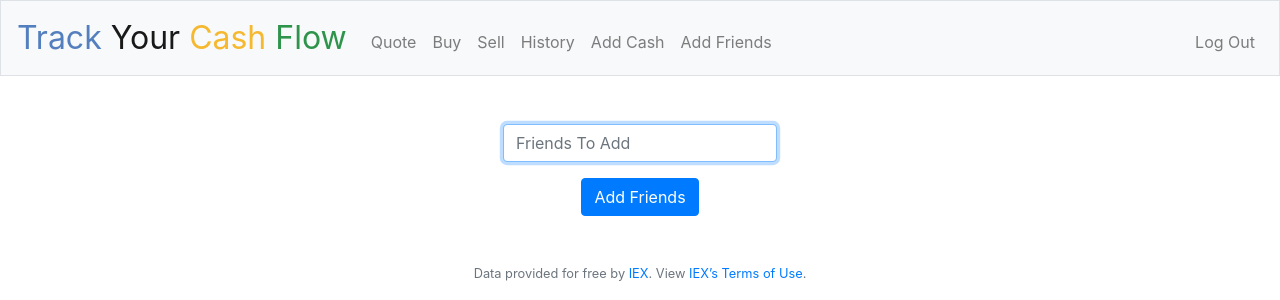
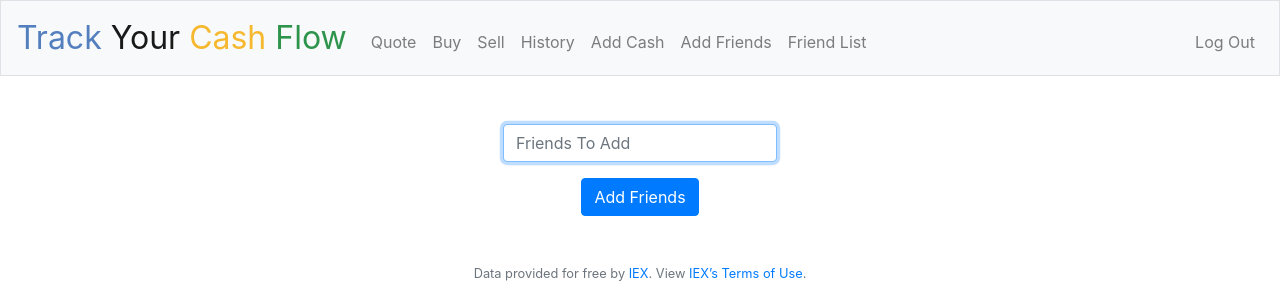
Before and after one commit to HUIXIN-TW/QuickRecord, a Flask app: page /add_friends in a window 1280 px wide. Shown: the top 300 px of the page. Run offline with Flask 2, Linux system fonts and the light colour scheme; a user stored in the database is signed in; parts of the project's set-up code (start-up, migrations or seed data) failed here and were passed over; some libraries are stand-ins or nearby versions.

Commit message:
friend list revised

```diff
--- a/Remy/application.py
+++ b/Remy/application.py
@@ -110,10 +110,23 @@ def add_friends():
             return apology("Friend already exised", 403)
 
         flash("Add Successfully!")
-        return render_template("friend_list.html")
+        return friend_list()
 
     else:
         return render_template("add_friends.html")
+
+#好友清單呈現
+@app.route("/friend_list")
+@login_required
+def friend_list():
+    """Show friend list"""
+    friends = db.execute("""
+        SELECT username
+        FROM friends
+        WHERE user_id =:user_id
+    """, user_id=session["user_id"])
+
+    return render_template("friend_list.html", friends=friends)
 
 ##############################################################################################
 ############################# 原始的頁面功能 ##################################################
--- a/Remy/templates/layout.html
+++ b/Remy/templates/layout.html
@@ -39,6 +39,7 @@
                         <li class="nav-item"><a class="nav-link" href="/history">History</a></li>
                         <li class="nav-item"><a class="nav-link" href="/add_cash">Add Cash</a></li>
                         <li class="nav-item"><a class="nav-link" href="/add_friends">Add Friends</a></li>
+                        <li class="nav-item"><a class="nav-link" href="/friend_list">Friend List</a></li>
                     </ul>
                     <ul class="navbar-nav ml-auto mt-2">
                         <li class="nav-item"><a class="nav-link" href="/logout">Log Out</a></li>
```
